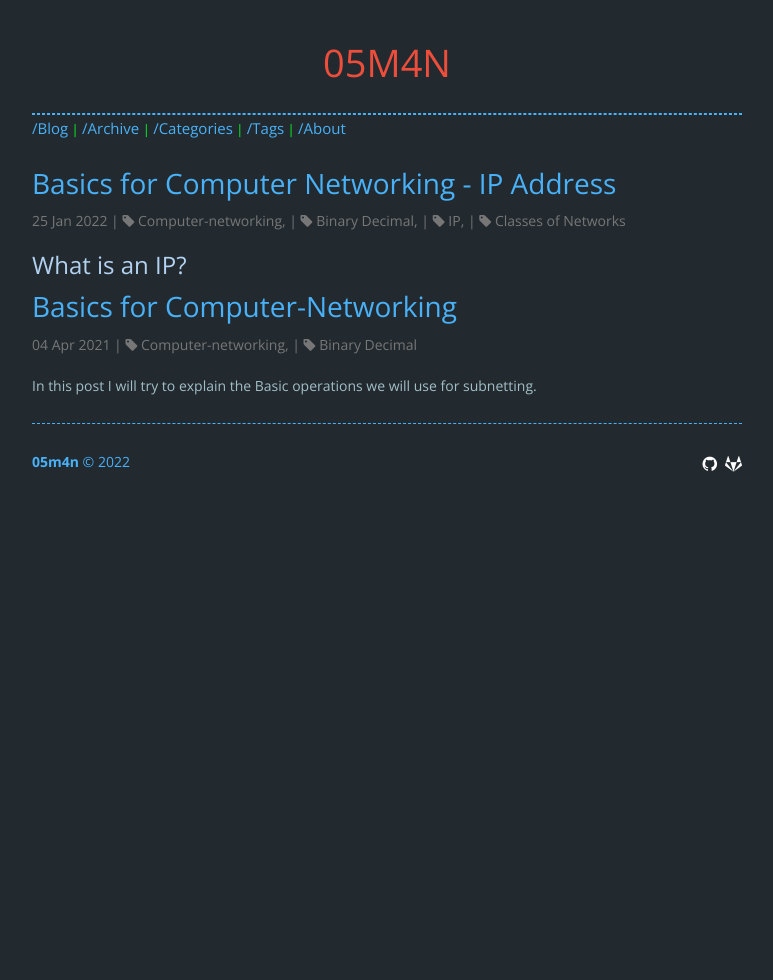
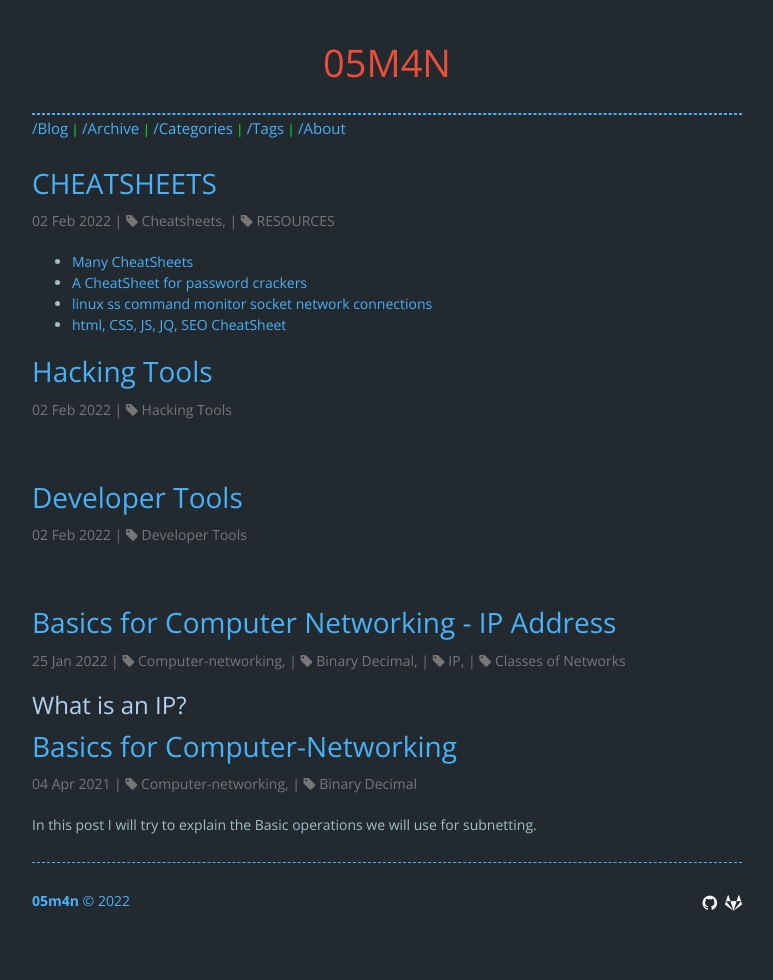
Before and after one commit to O5M4N/O5m4n.github.io, a Jekyll site: the page built from index.html, in a window 1280 px wide. Shown: the whole page, without its empty margins (253-1026 px from the left). Built offline with Jekyll 4.4.1, drawn with Linux system fonts in a browser that asks for light colours; nearby versions of some CDN libraries; the list of posts is cut into pages by our own code; comment, search, counter and statistics services are not loaded; before the commit the page ends 900 px from its top, so only the background shows below that.

Commit message:
Tools and Resources

```diff
--- a/_config.yml
+++ b/_config.yml
@@ -2,7 +2,7 @@ baseurl: "" # The subpath of your site. Use "" if you're hosting a blog at the r
 url: "https://o5m4n.github.io" # the base hostname & protocol for your site.
 
 paginate: 6 #articles per pag
-epaginate_path: /blog/page:num #makes pagination working
+paginate_path: /page/:num/ #makes pagination working
 
 # header text
 title: 05M4N
--- /dev/null
+++ b/_posts/2022-02-02-RESOURCES.md
@@ -0,0 +1,12 @@
+---
+title: "CHEATSHEETS"
+layout: page
+tags: [Cheatsheets, RESOURCES]
+categories: [RESOURCES]
+---
+
+
+- [Many CheatSheets](http://www.cheat-sheets.org/)
+- [A CheatSheet for password crackers](https://www.unix-ninja.com/p/A_cheat-sheet_for_password_crackers)
+- [linux ss command monitor socket network connections](https://www.2daygeek.com/linux-ss-command-monitor-socket-network-connections/)
+- [html, CSS, JS, JQ, SEO CheatSheet](https://htmlcheatsheet.com/)
--- a/index.html
+++ b/index.html
@@ -8,7 +8,7 @@ permalink: "index.html"
     {% for post in site.posts  %}
     <div class="clearfix">
       <h3 class="pull-left">
-        <a href="{{ post.url | prepend:site.baseurl  | replace: '//', '/' }}">{{ post.title }}</a>
+        <a href="{{ post.url | prepend:site.baseurl }}">{{ post.title }}</a>
       </h3>
       <span class="text-muted pull-right">{{ post.date | date_to_string }}</span>
     </div>
@@ -19,7 +19,7 @@ permalink: "index.html"
     {% for post in paginator.posts  %}
     <div>
       <h1>
-        <a href="{{ post.url | prepend:site.baseurl  | replace: '//', '/' }}">{{ post.title }}</a>
+        <a href="{{ post.url | prepend:site.baseurl }}">{{ post.title }}</a>
       </h1>
       {% include post-header.html %}
     </div>
```
Also changed, not shown: _posts/2022-02-02-Developer Tools.md (added, +20 -0 lines), _posts/2022-02-02-Hacking Tools.md (added, +40 -0 lines).
